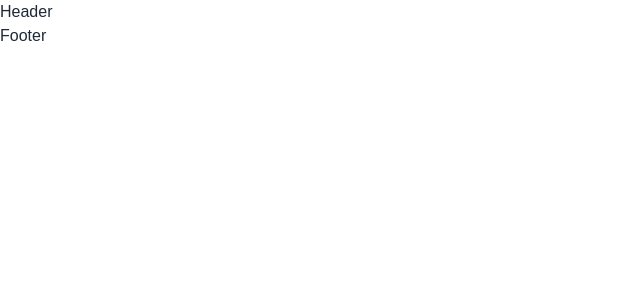
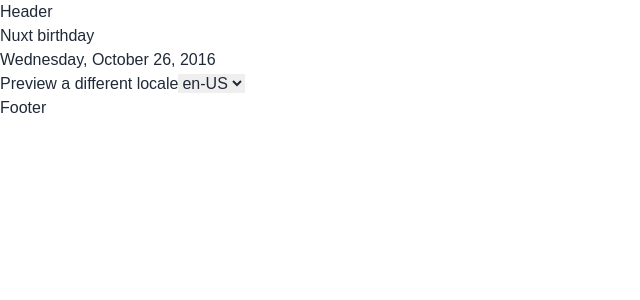
Before and after one commit to romijulianto/nuxt-started, a Nuxt app: page /state-management/locale in a window 1280 px wide. Before the commit this address had no page. Shown: the top 300 px of the page, without its empty margins (0-640 px from the left). Built offline with nearby package versions, Linux system fonts and the light colour scheme.

Commit message:
feat: add locale management with dynamic locale selection and date formatting

```diff
--- /dev/null
+++ b/pages/state-management/locale.vue
@@ -0,0 +1,18 @@
+<script setup lang="ts">
+const locales = useLocales()
+const locale = useLocale()
+const date = useLocaleDate(new Date('2016-10-26'))
+</script>
+
+<template>
+  <div>
+    <h1>Nuxt birthday</h1>
+    <p>{{ date }}</p>
+    <label for="locale-chooser">Preview a different locale</label>
+    <select id="locale-chooser" v-model="locale">
+      <option v-for="locale of locales" :key="locale" :value="locale">
+        {{ locale }}
+      </option>
+    </select>
+  </div>
+</template>
--- /dev/null
+++ b/stores/locale.ts
@@ -0,0 +1,38 @@
+import type { Ref } from "vue";
+
+export const useLocale = () => {
+  return useState<string>("locale", () => useDefaultLocale().value);
+};
+
+export const useDefaultLocale = (fallback = "en-US") => {
+  const locale = ref(fallback);
+  if (import.meta.server) {
+    const reqLocale = useRequestHeaders()["accept-language"]?.split(",")[0];
+    if (reqLocale) {
+      locale.value = reqLocale;
+    }
+  } else if (import.meta.client) {
+    const navLang = navigator.language;
+    if (navLang) {
+      locale.value = navLang;
+    }
+  }
+  return locale;
+};
+
+export const useLocales = () => {
+  const locale = useLocale();
+  const locales = ref(["en-US", "en-GB", ..."ja-JP-u-ca-japanese"]);
+  if (!locales.value.includes(locale.value)) {
+    locales.value.unshift(locale.value);
+  }
+  return locales;
+};
+
+export const useLocaleDate = (date: Ref<Date> | Date, locale = useLocale()) => {
+  return computed(() =>
+    new Intl.DateTimeFormat(locale.value, { dateStyle: "full" }).format(
+      unref(date)
+    )
+  );
+};
```
Also changed, not shown: stores/state.ts (added).
